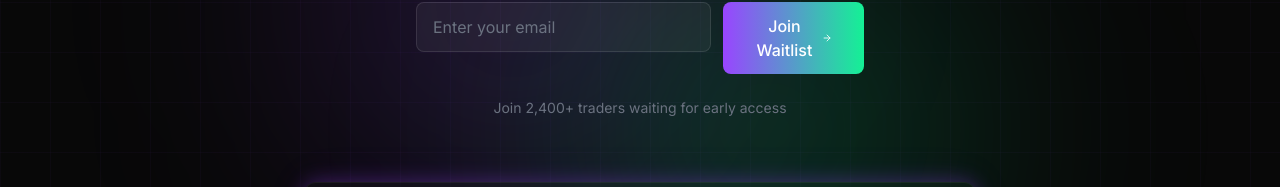
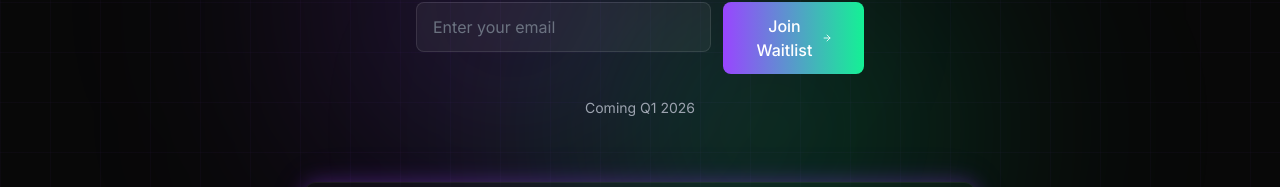
Before and after one commit to volynsal/degenarena, a Next.js app: page / in a window 1280 px wide. Shown: the part 448-635 px from the top of the page. Built offline with nearby package versions, Linux system fonts and the light colour scheme; no server answers.

Commit message:
Updated landing age

```diff
--- a/src/components/landing/Footer.tsx
+++ b/src/components/landing/Footer.tsx
@@ -54,7 +54,10 @@ export function Footer() {
         </div>
 
         {/* Copyright */}
-        <div className="mt-8 pt-8 border-t border-white/5 text-center">
+        <div className="mt-8 pt-8 border-t border-white/5 text-center space-y-2">
+          <p className="text-sm text-gray-400">
+            Built by crypto fanatics.
+          </p>
           <p className="text-sm text-gray-500">
             © {new Date().getFullYear()} DegenArena. All rights reserved.
           </p>
--- a/src/components/landing/Hero.tsx
+++ b/src/components/landing/Hero.tsx
@@ -75,9 +75,9 @@ export function Hero() {
           </div>
         )}
 
-        {/* Social proof */}
-        <p className="mt-6 text-sm text-gray-500">
-          Join 2,400+ traders waiting for early access
+        {/* Launch date */}
+        <p className="mt-6 text-sm text-gray-400">
+          Coming Q1 2026
         </p>
 
         {/* Preview image/mockup */}
```
